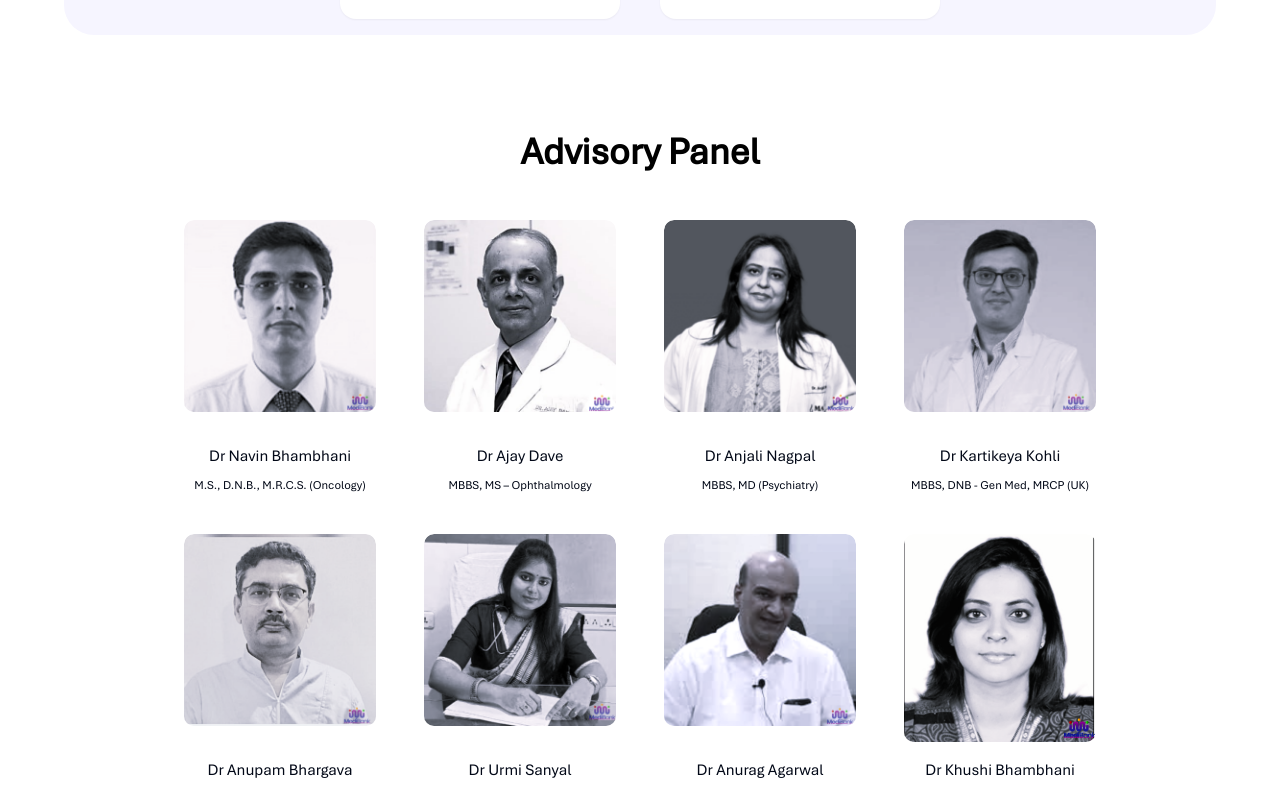
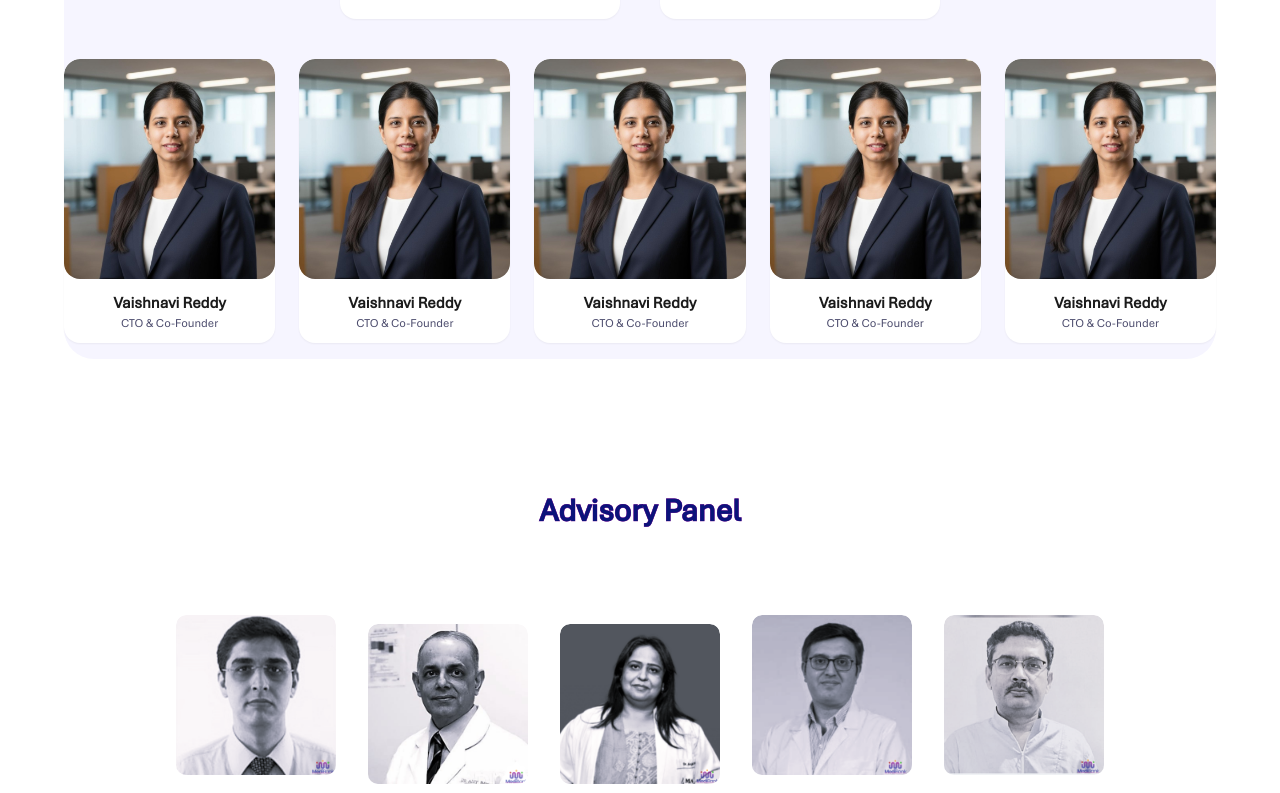
Before and after one commit to AmanDwivedi9335/clinic-portpolio, a Next.js app: page /about in a window 1280 px wide. Shown: the part 1243-2036 px from the top of the page. Built offline with nearby package versions, Linux system fonts and the light colour scheme.

Commit message:
advisory panel updated

```diff
--- a/src/app/about/page.js
+++ b/src/app/about/page.js
@@ -18,6 +18,41 @@ export default function Page() {
 				"With 8+ years of leadership experience, she had driven impactful change in the healthcare device procurement industry, delivering operational efficiencies and scalable solutions. Her work is rooted in building strong healthcare ecosystems that combine technology, strategy, and execution.",
 			imgurl: "/images/founders/vaishnavi.jpg",
 		},
+		{
+			Name: "Vaishnavi Reddy",
+			Designation: "CTO & Co-Founder",
+			Details:
+				"With 8+ years of leadership experience, she had driven impactful change in the healthcare device procurement industry, delivering operational efficiencies and scalable solutions. Her work is rooted in building strong healthcare ecosystems that combine technology, strategy, and execution.",
+			imgurl: "/images/founders/vaishnavi.jpg",
+		},
+		{
+			Name: "Vaishnavi Reddy",
+			Designation: "CTO & Co-Founder",
+			Details:
+				"With 8+ years of leadership experience, she had driven impactful change in the healthcare device procurement industry, delivering operational efficiencies and scalable solutions. Her work is rooted in building strong healthcare ecosystems that combine technology, strategy, and execution.",
+			imgurl: "/images/founders/vaishnavi.jpg",
+		},
+		{
+			Name: "Vaishnavi Reddy",
+			Designation: "CTO & Co-Founder",
+			Details:
+				"With 8+ years of leadership experience, she had driven impactful change in the healthcare device procurement industry, delivering operational efficiencies and scalable solutions. Her work is rooted in building strong healthcare ecosystems that combine technology, strategy, and execution.",
+			imgurl: "/images/founders/vaishnavi.jpg",
+		},
+		{
+			Name: "Vaishnavi Reddy",
+			Designation: "CTO & Co-Founder",
+			Details:
+				"With 8+ years of leadership experience, she had driven impactful change in the healthcare device procurement industry, delivering operational efficiencies and scalable solutions. Her work is rooted in building strong healthcare ecosystems that combine technology, strategy, and execution.",
+			imgurl: "/images/founders/vaishnavi.jpg",
+		},
+		{
+			Name: "Vaishnavi Reddy",
+			Designation: "CTO & Co-Founder",
+			Details:
+				"With 8+ years of leadership experience, she had driven impactful change in the healthcare device procurement industry, delivering operational efficiencies and scalable solutions. Her work is rooted in building strong healthcare ecosystems that combine technology, strategy, and execution.",
+			imgurl: "/images/founders/vaishnavi.jpg",
+		}
 
 	];
 
@@ -59,28 +94,7 @@ export default function Page() {
 				"Dr Anupam is a Dentist, Endodontist and Implantologist. He has been in clinical practice since 1996 and has interest in the fields of Endodontics, restorative dentistry, and dental implants.",
 			imgurl: "/images/doctors/Dr-Anupam-B.png",
 			Designation: "BDS, MDS - Operative Dentistry",
-		},
-		{
-			Name: "Dr Urmi Sanyal",
-			Details:
-				"Dr Urmi is a Senior Resident at Institute of Psychiatry (IOP), Kolkata. She manages the whole spectrum of mental health problems like Anxiety, PTSD, Depression, Bipolar disorder, Schizophrenia, Autistic Spectrum, Dementia, as well as drug abuse to name a few. She has special interest in Child Psychiatry.",
-			imgurl: "/images/doctors/Dr-Urmi-S.png",
-			Designation: "MBBS, MD (Psychiatry)",
-		},
-		{
-			Name: "Dr Anurag Agarwal",
-			Details:
-				"Dr Anurag Agarwal is an ophthalmologist/eye surgeon from Mumbai with over 25 years of experience. His expertise involves canaloplasty, refractive surgery, corneal surgery, cataract surgery, Lasik eye surgery, and general eye surgery.",
-			imgurl: "/images/doctors/Dr-Anurag-A.png",
-			Designation: "MBBS, MS – Ophthalmology",
-		},
-		{
-			Name: "Dr Khushi Bhambhani",
-			Details:
-				"With over a decade of experience in healthcare management, Dr Khushi is the Chief Operating Officer at Halani Healthcare in Mumbai. She is also a Consultant Anaesthesiologist and Pain Physician.",
-			imgurl: "/images/doctors/Dr-Khushi-B.png",
-			Designation: "MBBS, DNB – Anaesthesiology",
-		},
+		}
 	];
 
 	return (
@@ -192,7 +206,7 @@ export default function Page() {
 					</div>
 
 					{smallFounders.length > 0 && (
-						<div className="mt-8 md:mt-10 grid grid-cols-1 gap-4 sm:grid-cols-2 md:grid-cols-3 lg:grid-cols-4 lg:gap-6">
+						<div className="mt-8 md:mt-10 grid grid-cols-1 gap-4 sm:grid-cols-2 md:grid-cols-3 lg:grid-cols-5 lg:gap-6">
 							{smallFounders.map((item, index) => (
 							<div
 								key={`small-founder-${index}`}
@@ -230,7 +244,16 @@ export default function Page() {
 			{/* Advisory Panel */}
 			<div className="bg-white">
 				<div className="w-4/5 container py-16 pb-0">
-					<div className="text-center my-8 lg:my-6 text-[28px] md:text-[38px] font-bold text-black">
+					<div className="relative
+							font-bold
+							text-[32px]
+							text-[#0b137a]
+							text-center
+							py-16
+							[-webkit-text-stroke:0.5px_transparent]
+							bg-[linear-gradient(180deg,#9F028D_0%,#0E1896_185%)]
+							bg-clip-text
+							[-webkit-background-clip:text]">
 						Advisory Panel
 					</div>
 					<div className="flex justify-around items-center flex-col md:flex-row w-full flex-wrap">
@@ -238,7 +261,7 @@ export default function Page() {
 							return (
 								<div
 									key={index}
-									className="group w-full md:w-1/5 md:mx-1 mb-2 md:my-4 bg-white rounded-[10px]"
+									className="group w-full md:w-1/6 md:mx-1 mb-2 md:my-4 bg-white rounded-[10px]"
 								>
 									<div className="relative  h-56 sog_animation group-hover:rotate-y-180">
 										<div className="absolute top-0 bottom-0 w-full h-full backface_hidden overflow-hidden rounded-[10px]">
```
